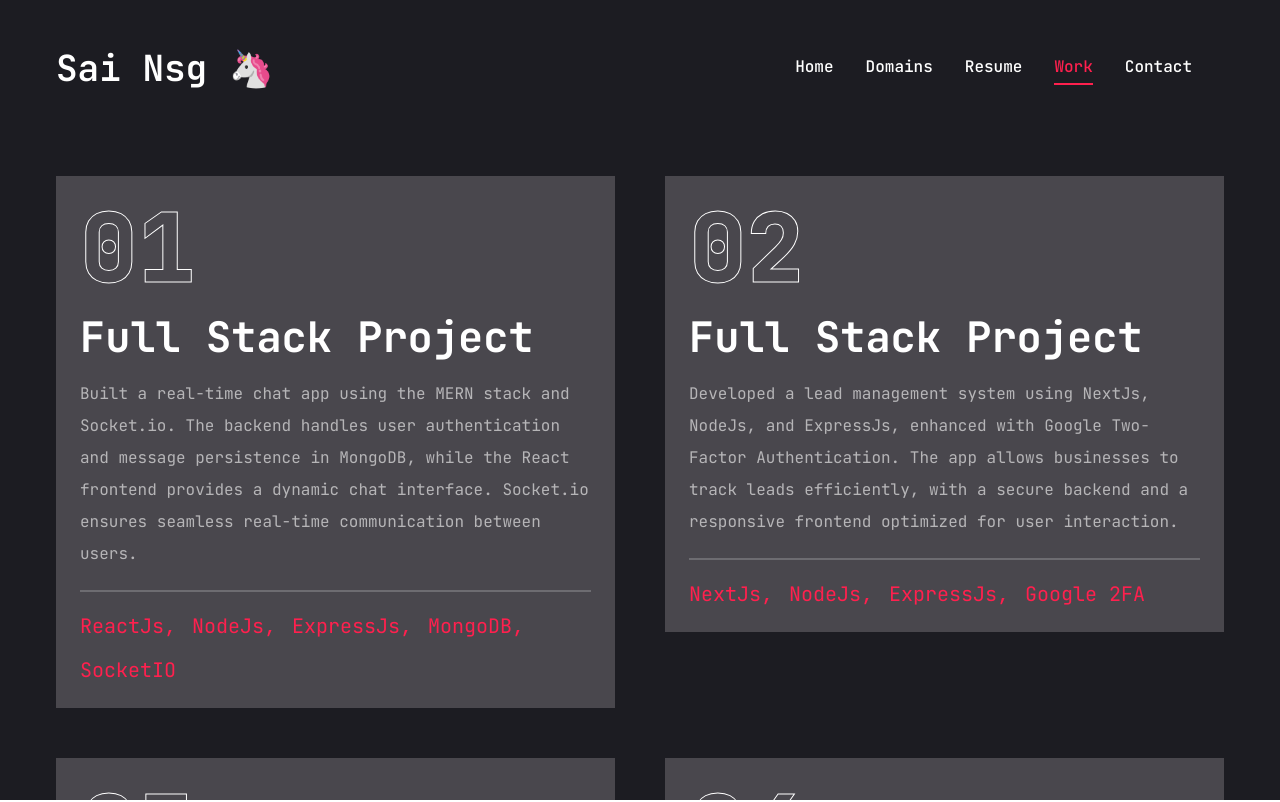
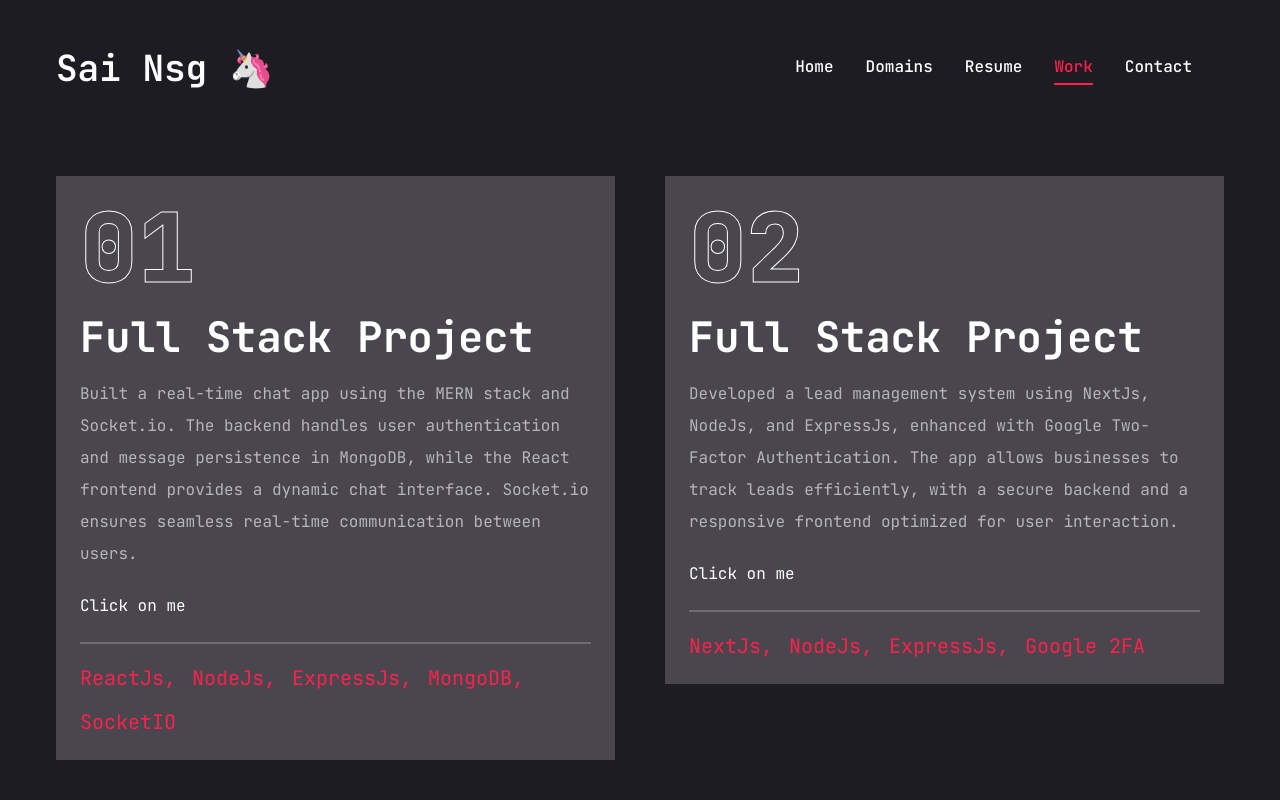
Before and after one commit to sainsg333/PortFolio, a Next.js app: page /work in a window 1280 px wide. Shown: the top 802 px of the page. Built offline with nearby package versions, Linux system fonts and the light colour scheme.

Commit message:
Update page.jsx

```diff
--- a/app/work/page.jsx
+++ b/app/work/page.jsx
@@ -198,6 +198,7 @@ const Work = () => {
                 {project.category} project
               </h2>
               <p className="text-white/60">{project.Description}</p>
+                            <p>Click on me</p>
               <div className="border border-white/20"></div>
               <ul className="flex flex-wrap gap-4  md:flex xl:flex">
                 {project.stack.map((item, index) => (
```
